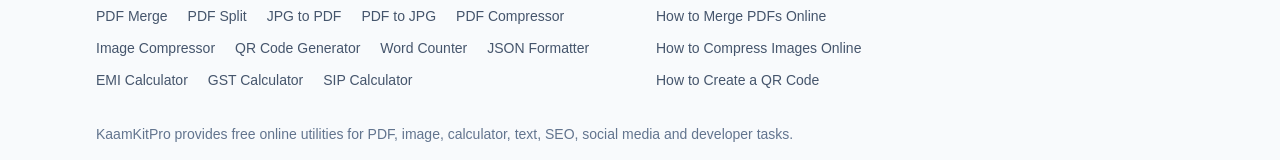
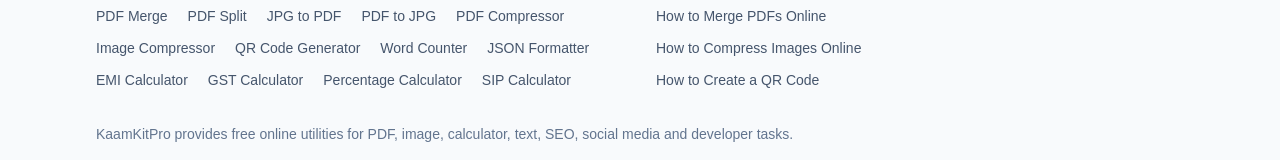
Before and after one commit to WellProSoftware/kaamkitpro, a Next.js app: page / in a window 1280 px wide. Shown: the part 6588-6748 px from the top of the page. Built offline with nearby package versions, Linux system fonts and the light colour scheme.

Commit message:
Add percentage calculator to internal tool links

```diff
--- a/src/components/InternalLinks.tsx
+++ b/src/components/InternalLinks.tsx
@@ -12,6 +12,7 @@ const toolLinks = [
   { href: "/tools/json-formatter", label: "JSON Formatter" },
   { href: "/tools/emi-calculator", label: "EMI Calculator" },
   { href: "/tools/gst-calculator", label: "GST Calculator" },
+  { href: "/tools/percentage-calculator", label: "Percentage Calculator" },
   { href: "/tools/sip-calculator", label: "SIP Calculator" },
 ];
 
```
